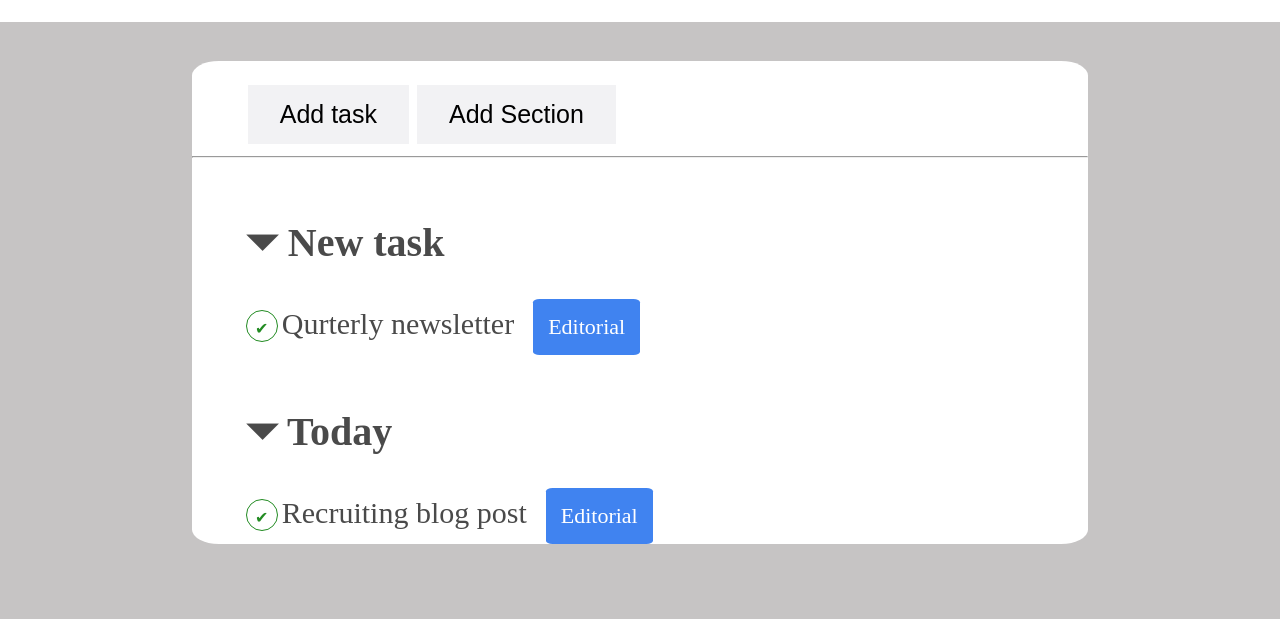
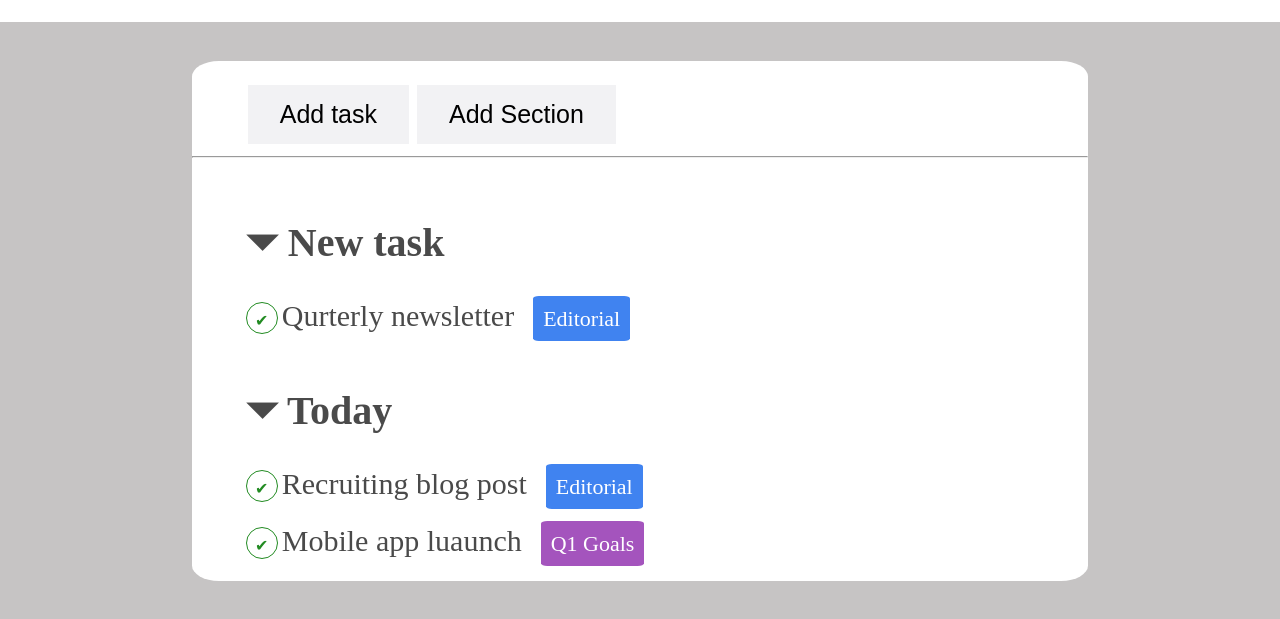
Before and after one commit to stefanomurtas/html-css-toboolist, a plain HTML site: page index.html in a window 1280 px wide. Shown: the part 113-732 px from the top of the page. Drawn offline with Linux system fonts and the light colour scheme.

Commit message:
create the class element

```diff
--- a/index.html
+++ b/index.html
@@ -29,15 +29,23 @@
             <h2>&#9207;  New task</h2>
             <div class="simbolo1">&#10004;</div>
             <div class="testo">Qurterly newsletter</div>
-            <div class="targetc">Editorial</div>
+            <div class="targetcB">Editorial</div>
         </section>
-        <!-- sezione 2 elenco -->
+        <!-- sezione 2 elenco &#10008 -->
          <section>
             <h2>&#9207; Today</h2>
+        <div class="element">
             <div class="simbolo1">&#10004;</div>
             <div class="testo">Recruiting blog post</div>
-            <div class="targetc">Editorial</div>
+            <div class="targetcB">Editorial
 
+            </div>
+        </div>
+        <div class="element">
+            <div class="simbolo1">&#10004;</div>
+            <div class="testo">Mobile app luaunch</div>
+            <div class="targetcP">Q1 Goals</div>
+        </div>
 
          </section>
     </main>
--- a/style.css
+++ b/style.css
@@ -72,7 +72,9 @@ hr {
 h2{
     font-size: 40px;
     color: #4a4a4a;
-
+}
+.element{
+    height: 57px;
 }
 .simbolo1{
     display:inline-block;
@@ -93,12 +95,12 @@ h2{
 }
 
 
-.targetc {
+.targetcB {
     background-color: rgb(64, 131, 240);
-    display: inline-block;
+    display: inline;
     border:none;
     border-radius: 6%;
-    padding: 15px 15px;
+    padding: 10px 10px;
     text-align: center;
     font-size: 22px;
     color:white;
@@ -117,3 +119,14 @@ h2{
 
 
 }
+.targetcP{
+    background-color: rgba(128, 18, 164, 0.718);
+    display: inline;
+    border:none;
+    border-radius: 6%;
+    padding: 10px 10px;
+    text-align: center;
+    font-size: 22px;
+    color:white;
+    margin-left: 15px;
+}
```
Also changed, not shown: 1 other file.
